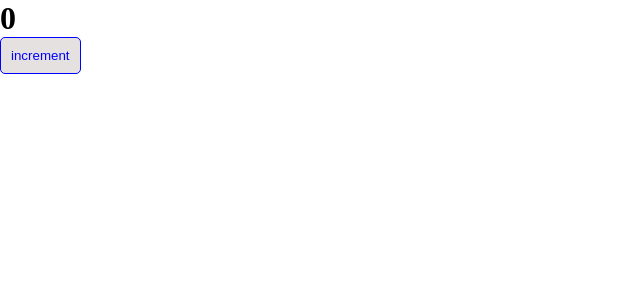
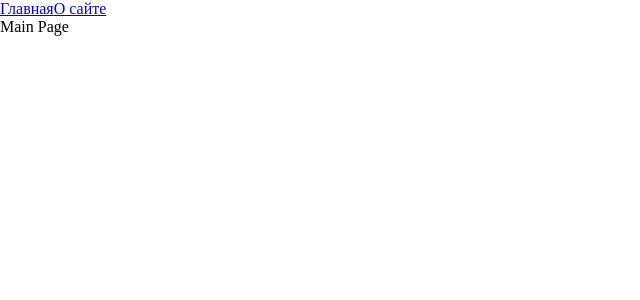
Before and after one commit to StanislavSemenov/learning-project, a React app: page / in a window 1280 px wide. Shown: the top 300 px of the page, without its empty margins (0-640 px from the left). Built offline with nearby package versions, Linux system fonts and the light colour scheme.

Commit message:
Роутинг Code splitting Lazy Suspence

```diff
--- a/package.json
+++ b/package.json
@@ -22,6 +22,7 @@
     "@types/node": "^17.0.21",
     "@types/react": "^17.0.39",
     "@types/react-dom": "^17.0.11",
+    "@types/react-router-dom": "^5.3.3",
     "@types/webpack": "^5.28.0",
     "@types/webpack-dev-server": "^4.7.2",
     "css-loader": "^6.6.0",
@@ -39,6 +40,7 @@
   },
   "dependencies": {
     "react": "^17.0.2",
-    "react-dom": "^17.0.2"
+    "react-dom": "^17.0.2",
+    "react-router-dom": "^6.2.1"
   }
 }
--- a/src/App.tsx
+++ b/src/App.tsx
@@ -1,11 +1,23 @@
+import { Link } from "react-router-dom";
+import { Suspense } from "react";
+import { Route, Routes } from "react-router-dom";
 import { Counter } from "./components/Counter/Counter";
+import { MainPageAsync } from "./Pages/MainPage/MainPageAsync";
+import { AboutPageAsync } from "./Pages/AboutPage/AboutPageAsync";
 import "./index.scss";
 
 const App = () => {
   return (
     <div className="app">
-      < Counter />
-    </div>
+      <Link to={'/'}>Главная</Link>
+      <Link to={'/about'}>О сайте</Link>
+      <Suspense fallback={<div>Loading...</div>}>
+        <Routes>
+          <Route path={'/about'} element={<AboutPageAsync />} />
+          <Route path={'/'} element={<MainPageAsync />} />
+        </Routes>
+      </Suspense>
+    </div >
   )
 };
 
--- /dev/null
+++ b/src/Pages/AboutPage/AboutPage.tsx
@@ -0,0 +1,10 @@
+const AboutPage = () => {
+
+  return (
+    <div>
+      About Page
+    </div>
+  )
+};
+
+export default AboutPage;
--- /dev/null
+++ b/src/Pages/AboutPage/AboutPageAsync.tsx
@@ -0,0 +1,6 @@
+import { lazy } from "react";
+
+export const AboutPageAsync = lazy(() => new Promise((resolve) => {
+  /* @ts-ignore */ // TODO: test
+  setTimeout(() => resolve(import('./AboutPage')), 1500);
+}));
--- /dev/null
+++ b/src/Pages/MainPage/MainPage.tsx
@@ -0,0 +1,10 @@
+const MainPage = () => {
+
+  return (
+    <div>
+      Main Page
+    </div>
+  )
+};
+
+export default MainPage;
--- /dev/null
+++ b/src/Pages/MainPage/MainPageAsync.tsx
@@ -0,0 +1,6 @@
+import { lazy } from "react";
+
+export const MainPageAsync = lazy(() => new Promise((resolve) => {
+  /* @ts-ignore */ // TODO: test
+  setTimeout(() => resolve(import('./MainPage')), 1500);
+}));
--- a/src/index.tsx
+++ b/src/index.tsx
@@ -1,7 +1,10 @@
 import { render } from "react-dom";
 import App from "./App";
+import { BrowserRouter } from "react-router-dom";
 
 render(
-  <App />,
+  <BrowserRouter>
+    <App />
+  </BrowserRouter>,
   document.getElementById('root')
 );
--- a/tsconfig.json
+++ b/tsconfig.json
@@ -5,7 +5,7 @@
     // Однако это не означает, что теперь вовсе нельзя использовать any.
     // Это означает лишь, что в подобных ситуация разработчик должен явно писать any,
     "noImplicitAny": true,
-    "module": "es6",
+    "module": "esnext",
     // В какую спецификацию компилируем: для поддержки большинства браузеров
     "target": "es5",
     "jsx": "react-jsx",
```
Also changed, not shown: 2 other files (tests, documents, lock files or other folders).
